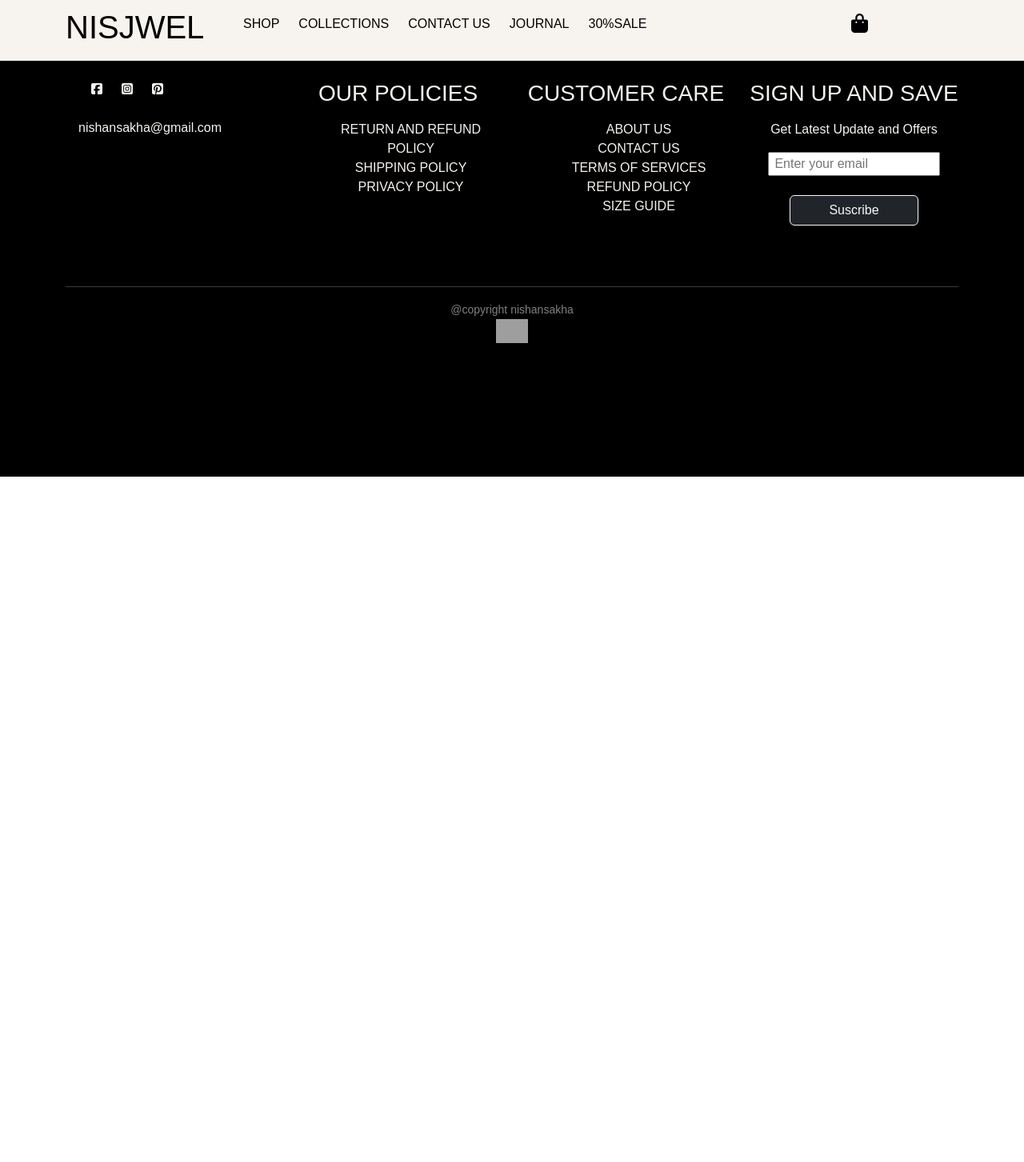
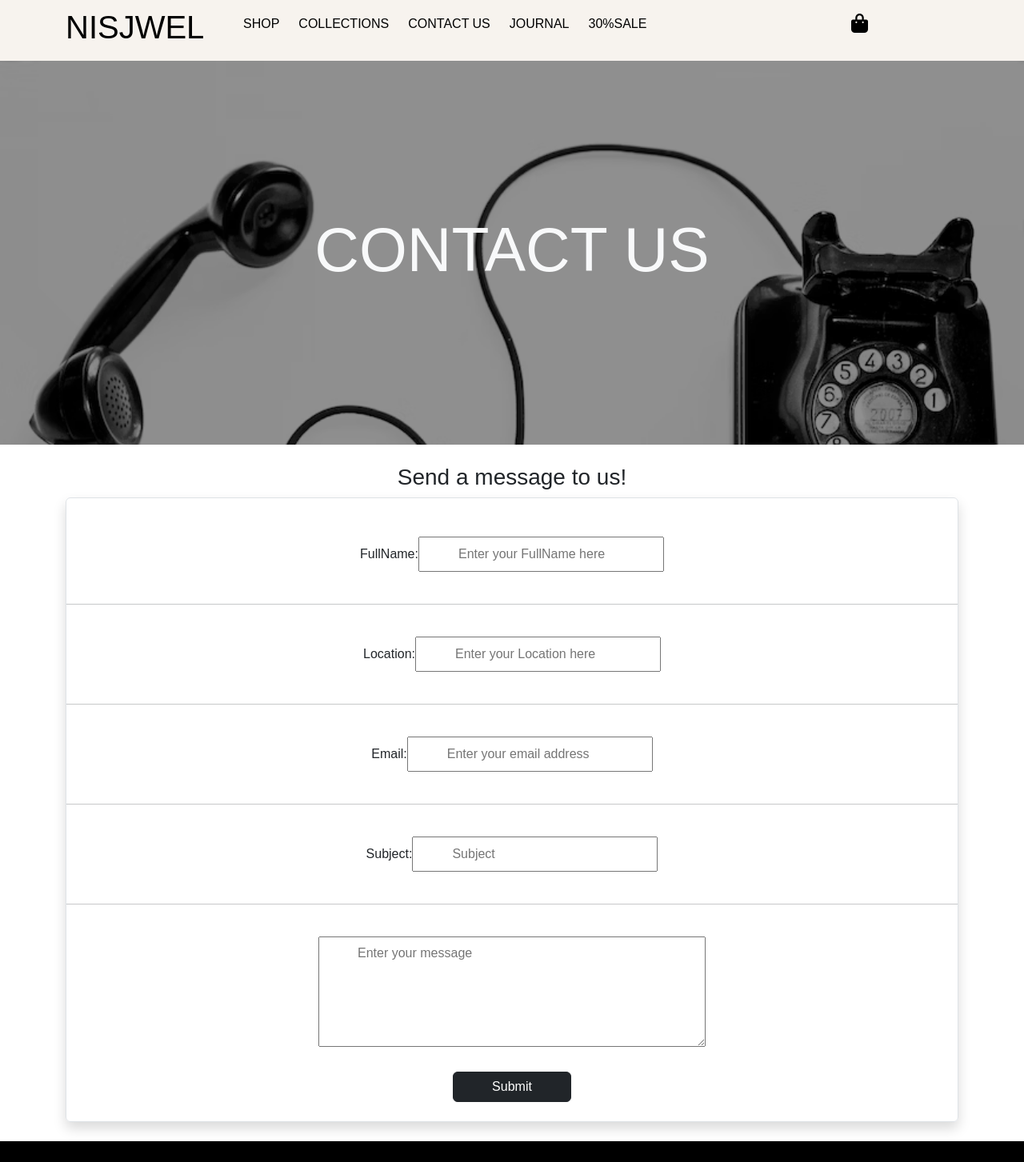
Before and after one commit to nishan4477/Jwel-shop, a React (Vite) app: page /contact in a window 1280 px wide. Shown: the top 1453 px of the page at 80% size. Before the commit the page ends 800 px from the top, so only its background shows below. Built offline with nearby package versions, Linux system fonts and the light colour scheme; grey boxes are pictures that could not be loaded; a web font is replaced by a local one.

Commit message:
added contact us and detalpage

```diff
--- a/Component/Categories.jsx
+++ b/Component/Categories.jsx
@@ -10,11 +10,11 @@ const Categories = () => {
           {CatData.map((a) => (
             <div className="col-lg-4">
                 <div className="catbox">
-                    <img className="w-100" src={a.image}></img>
-                    <p className="text-start text-dark fs-2 fw-2">{a.catname}</p>
+                <Link to="">  <img className="w-100" src={a.image}></img></Link>
+                <Link to="">  <p className="text-start text-dark fs-2 fw-2">{a.catname}</p></Link>
                     <div className="caticon">
                         <ul  className="d-flex justify-content-center gap-5 align-items-center text-light">
-                           <Link to=""><li className="bg-danger px-2 rounded"><i className="fa-solid fa-heart"></i></li></Link>
+                           <Link to=""><li className="bg-light px-2 rounded"><i className="fa-solid fa-heart"></i></li></Link>
                            <Link to=""><li className="bg-light px-2 rounded"><i className="fa-solid fa-message"></i></li></Link>
 
                         </ul>
--- a/Component/Header.jsx
+++ b/Component/Header.jsx
@@ -1,6 +1,13 @@
 import React from 'react'
 import { Routes, Route, Link } from "react-router-dom";
 import Home from '../Pages/Home';
+import ProductDetail from '../Pages/ProductDetail';
+import ContactUs from '../Pages/ContactUs';
+
+
+
+
+
 
 const Header = () => {
   return (
@@ -14,11 +21,11 @@ const Header = () => {
 
             <div className="col-lg-8">
                 <ul className=' heads d-flex justify-content-start align-items-start gap-4'>
-                    <li><Link to="">SHOP</Link></li>
-                    <li><Link to="">COLLECTIONS</Link></li>
-                    <li><Link to="">CONTACT US</Link></li>
-                    <li><Link to="">JOURNAL</Link></li>
-                    <li><Link to="">30%SALE</Link></li>
+                    <li><Link to=""spy={true} smooth={true} offset={-100} duration={500}>SHOP</Link></li>
+                    <li><Link to="" spy={true} smooth={true} offset={-100} duration={500}>COLLECTIONS</Link></li>
+                    <li><Link to="/contact" spy={true} smooth={true} offset={-100} duration={500}>CONTACT US</Link></li>
+                    <li><Link to="" spy={true} smooth={true} offset={-100} duration={500}>JOURNAL</Link></li>
+                    <li><Link to="" spy={true} smooth={true} offset={-100} duration={500}>30%SALE</Link></li>
 
                 </ul>
             </div>
@@ -43,6 +50,8 @@ const Header = () => {
 
    <Routes>
         <Route path="/" element={<Home />} />
+        <Route path='/details/:id' element={<ProductDetail/>}></Route>
+        <Route path="/contact" element={<ContactUs/>}></Route>
 
       </Routes>
    </>
--- a/Component/ProductList.jsx
+++ b/Component/ProductList.jsx
@@ -31,12 +31,12 @@ const ProductList = () => {
             {ProductData.map((b)=>(
                 <div className="card border border-0 ">
                 <div className="catbox text-start  ">
-                    <Link to=""><img className='w-100' src={b.image} ></img></Link>
-                    <Link to=""> <p>{b.proname} <br />  <small className='text-danger ptminus'>$ {b.price}</small><br/><button className='btn btn-sm btn-dark'>Buy now</button></p></Link>
+                    <Link to={`/details/${b.id}`}><img className='w-100' src={b.image} ></img></Link>
+                    <Link to={`/details/${b.id}`}> <p>{b.proname} <br />  <small className='text-danger ptminus'>$ {b.price}</small><br/><button className='btn btn-sm btn-dark'>Buy now</button></p></Link>
 
                     <div className="caticon">
                         <ul  className="d-flex justify-content-center gap-5 align-items-center text-light">
-                           <Link to=""><li className="bg-danger px-2 rounded"><i className="fa-solid fa-heart"></i></li></Link>
+                           <Link to=""><li className="bg-light px-2 rounded"><i className="fa-solid fa-heart"></i></li></Link>
                            <Link to=""><li className="bg-light px-2 rounded"><i className="fa-solid fa-message"></i></li></Link>
 
                         </ul>
--- /dev/null
+++ b/Pages/ContactUs.jsx
@@ -0,0 +1,46 @@
+import React from 'react'
+
+const ContactUs = () => {
+  return (
+    <div data-aos="fade-up"  className='contact '>
+                <div  className="contactbanner d-flex justify-content-center align-items-center ">
+        <div   data-aos-anchor-placement="center-center" data-aos-delay="1000" className='text-light z-1'>
+                    <h2  >CONTACT US</h2>
+                </div>
+
+        </div>
+
+        <div className="container py-4 text-center">
+            <h3 data-aos="fade-right" className='fw-1 text-dark'>Send a message to us!</h3>
+            <form className='border rounded shadow py-4'>
+              <label for="name">FullName:</label>
+                <input className='px-5 py-2 my-4 ' type='text' name='name' placeholder='Enter your FullName here ' autoComplete='off' required></input><br /><hr />
+                <label for="location">Location:</label>
+                <input className='px-5 py-2 my-4 ' type='text' name='location' placeholder='Enter your Location here ' autoComplete='off' required></input><br /><hr />
+                <label for="mail">Email:</label>
+                <input className='px-5 py-2 my-4 ' type='email' name='mail' placeholder='Enter your email address ' autoComplete='off' required></input><br /><hr />
+                <label for="subject">Subject:</label>
+                <input className='px-5 py-2 my-4 ' type='text' name='subject' placeholder='Subject '></input><br /><hr />
+                <textarea className='px-5 py-2 my-4 ' rows="5" cols="40" name='msg' placeholder='Enter your message' ></textarea><br />
+                <button type='submit'  className='btn btn-dark px-5 '>Submit</button>
+
+
+
+
+
+            </form>
+
+
+
+
+
+
+        </div>
+
+
+
+    </div>
+  )
+}
+
+export default ContactUs
--- a/Pages/Home.jsx
+++ b/Pages/Home.jsx
@@ -63,7 +63,7 @@ const Home = () => {
          <div className='personalised py-3 text-light '>
             <div className="row">
                 <div className="col-lg-4"><h3>PERSONALISED SERVICE</h3></div>
-                <div className="col-lg-4"><p>IF YOUR FINE JWELLERY SHOULD EVER REQUIRE SOME ALTERATIONS, WE'D BE MORE THAN PLEASED TO ROVIDE YOU WITH OUR BESPOKE SERVICES. PLEASE GET IN TOUCH WITH US</p></div>
+                <div className="col-lg-4"><p>IF YOUR FINE JEWELRY SHOULD EVER REQUIRE SOME ALTERATIONS, WE'D BE MORE THAN PLEASED TO ROVIDE YOU WITH OUR BESPOKE SERVICES. PLEASE GET IN TOUCH WITH US</p></div>
                 <div className="col-lg-4"></div>
             </div>
             <div className="row">
@@ -80,8 +80,8 @@ const Home = () => {
          <div className="event border py-3">
             <div className="row ">
                 <div className="col-lg-6">
-                    <h3>SOFT LAUNCH AT OLIVOCARNE RESTURANT ON ELIZABETH STREET</h3>
-                    <p>THE SLEEK AND ELEGANT SETTING OF OLIVOCRANE LENT A MAGIC TOUCH TO THE INITIAL PREVIEW OF OUR FINE JEWLLERY COLLECTION.</p>
+                    <h3>SOFT LAUNCH AT OLIVOCARNE RESTAURANT ON ELIZABETH STREET</h3>
+                    <p>THE SLEEK AND ELEGANT SETTING OF OLIVOCRANE LENT A MAGIC TOUCH TO THE INITIAL PREVIEW OF OUR FINE JEWELER COLLECTION.</p>
                     <Link to =""><small>GET AN INVITE <i className="fa-solid fa-arrow-right"></i></small></Link>
                 </div>
 
--- /dev/null
+++ b/Pages/ProductDetail.jsx
@@ -0,0 +1,39 @@
+import React from 'react'
+import { useParams } from 'react-router-dom'
+import ProductData from '../Data/ProductData'
+
+const ProductDetail = () => {
+    let {id}=useParams()
+    let Prodetail= ProductData.filter((items)=>items.id==id)
+  return (
+    <div className="details py-4">
+
+      <div className="container">
+      <h2 className='pb-4 text-center fw-2'>PRODUCT DETAILS </h2>
+        <div className="row">
+          {Prodetail.map((n)=>(
+            <>
+ <div className="col-lg-6"><img src={n.image}></img></div>
+ <div className="col-lg-6 px-3 "><h3 className='pt-3'>{n.proname}</h3><p className='text-danger'>$ {n.price}</p>
+ <p>Lorem, ipsum dolor sit amet consectetur adipisicing elit. Minima odit quia illo necessitatibus. Officia amet dolore culpa, quod obcaecati ducimus excepturi. Porro ad et aliquam sapiente dolore molestias recusandae magnam!</p>
+ SIZE: <select id="size" name="size">
+  <option value="small">S</option>
+  <option value="medium">M</option>
+  <option value="large">L</option>
+  <option value="extra large">XL</option>
+</select><br />
+<button className='btn btn-dark mx-2 my-3'>ADD TO CART</button>
+<button className='btn btn-dark mx-2 my-3'>BUY NOW</button>
+<hr />
+
+ </div>
+ </>
+          ))}
+
+        </div>
+      </div>
+    </div>
+  )
+}
+
+export default ProductDetail
--- a/index.html
+++ b/index.html
@@ -12,10 +12,11 @@
   <body>
     <div id="root"></div>
     <script type="module" src="/src/main.jsx"></script>
+
+    <script src="https://kit.fontawesome.com/44645f821c.js" crossorigin="anonymous"></script>
+    <script src="https://cdn.jsdelivr.net/npm/bootstrap@5.3.0/dist/js/bootstrap.bundle.min.js" ></script>
+    <script src="https://code.jquery.com/jquery-3.7.0.min.js"></script>
     <script src="https://unpkg.com/aos@2.3.1/dist/aos.js"></script>
-    <script src="https://kit.fontawesome.com/44645f821c.js" crossorigin="anonymous"></script>
-    <script src="https://cdn.jsdelivr.net/npm/bootstrap@5.3.0/dist/js/bootstrap.bundle.min.js" integrity="sha384-geWF76RCwLtnZ8qwWowPQNguL3RmwHVBC9FhGdlKrxdiJJigb/j/68SIy3Te4Bkz" crossorigin="anonymous"></script>
-    <script src="https://code.jquery.com/jquery-3.7.0.min.js"></script>
     <script>
       AOS.init();
     </script>
--- a/package.json
+++ b/package.json
@@ -10,12 +10,14 @@
     "preview": "vite preview"
   },
   "dependencies": {
+    "aos": "^2.3.4",
     "bootstrap-icons": "^1.10.5",
     "history": "^5.3.0",
     "react": "^18.2.0",
     "react-dom": "^18.2.0",
     "react-multi-carousel": "^2.8.4",
     "react-router-dom": "^6.13.0",
+    "react-scroll": "^1.8.9",
     "sass": "^1.63.6"
   },
   "devDependencies": {
--- a/src/assets/style.scss
+++ b/src/assets/style.scss
@@ -56,7 +56,7 @@ ul {
 
 
   footer{
-    height: 65vh;
+    height:fit-content;
     background-color: $black;
     img{
         max-width: 100%;
@@ -116,9 +116,8 @@ ul {
             left: -5%;
             width: 100%;
             color: $white;
+        }
 
-
-        }
         &:hover .caticon{
             display: block;
 
@@ -127,7 +126,7 @@ ul {
 
     }
     .personalised{
-        height: 60vh;
+       margin-bottom: 40px;
         padding: 20px 20px;
         text-align: start;
         background-color: $black;
@@ -164,3 +163,24 @@ ul {
     max-height: 350px;
   }
   }
+
+  .contact{
+    h2{
+        font-size: 77px;
+    }
+
+    .contactbanner{
+        &::before {
+          content: "";
+          position: absolute;
+          inset: 0;
+          background-color: rgba(0, 0, 0, 0.437);
+        }
+        background-image: url(./Images/aboutban.avif);
+        background-repeat: no-repeat;
+        background-size: cover;
+        position: relative;
+        width: 100%;
+        height: 60vh;
+      }
+  }
```
Also changed, not shown: src/assets/images/aboutban.avif (added), 1 other file (tests, documents, lock files or other folders).
